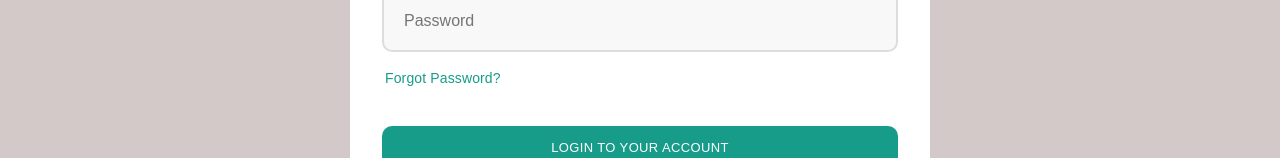
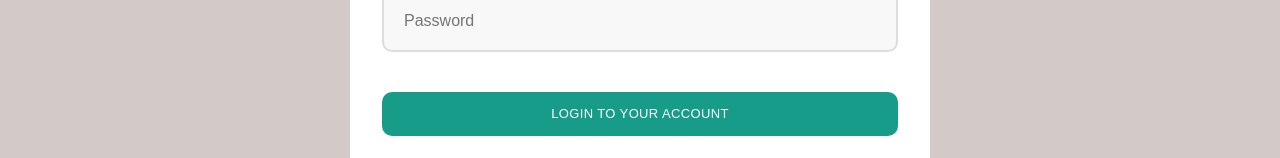
Before and after one commit to LadoAsambadze/pick-up-store, a React (Vite) app: page /Login in a window 1280 px wide. Shown: the part 299-457 px from the top of the page. Built offline with nearby package versions, Linux system fonts and the light colour scheme; no server answers.

Commit message:
style: update style of login

```diff
--- a/src/components/MyActiveOrders.tsx
+++ b/src/components/MyActiveOrders.tsx
@@ -129,7 +129,7 @@ const UserDiv = styled(Box)`
 `;
 const User = styled(Box)`
   width: 100%;
-  height: 100%;
+  min-height: 100vh;
   background: #8eb455;
   padding: 20px;
   color: #221616;
--- a/src/components/MySentOrders.tsx
+++ b/src/components/MySentOrders.tsx
@@ -127,7 +127,7 @@ const UserDiv = styled(Box)`
 `;
 const User = styled(Box)`
   width: 100%;
-  height: 100%;
+  min-height: 100vh;
   background: #8eb455;
   padding: 20px;
   color: #221616;
--- a/src/pages/MyLogin.tsx
+++ b/src/pages/MyLogin.tsx
@@ -83,7 +83,6 @@ export default function Login() {
             />
             {errors.password && <Warn>Please enter password</Warn>}
             {errorMessage && <Warn>{errorMessage}</Warn>}
-            <Forgot>Forgot Password?</Forgot>
             <LogDone type="submit">Login to your account</LogDone>
             <SingDiv>
               <Question>Don’t have an account?</Question>
@@ -217,15 +216,3 @@ const Warn = styled(Typography)`
   margin-top: 5px;
   margin-left: 3px;
 `;
-
-const Forgot = styled(Typography)`
-  font-family: "Ysabeau Office", sans-serif;
-  color: #169c89;
-  font-size: 14px;
-  font-style: normal;
-  font-weight: 400;
-  line-height: normal;
-  margin-top: 18px;
-  margin-left: 3px;
-  cursor: pointer;
-`;
```
